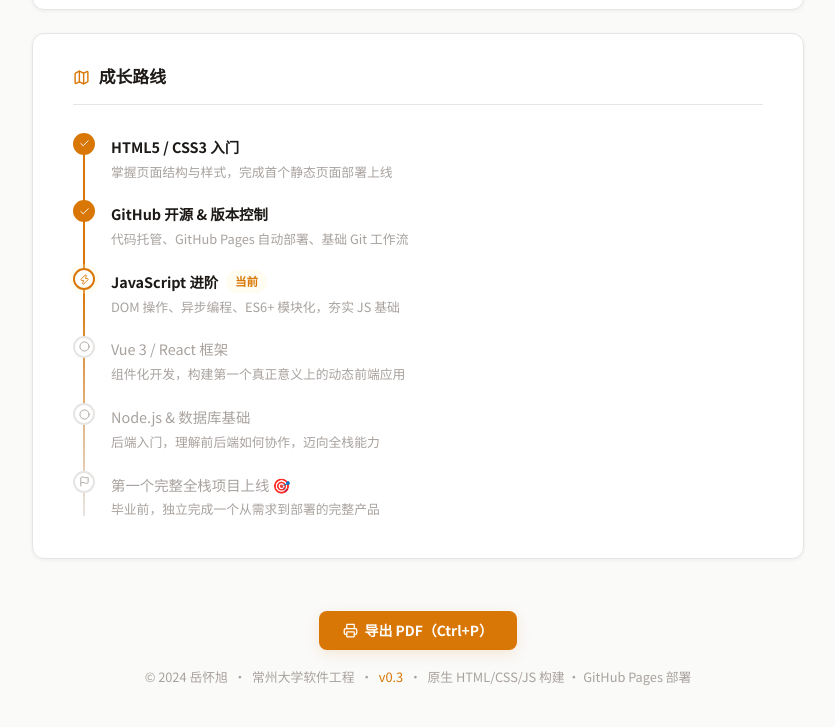
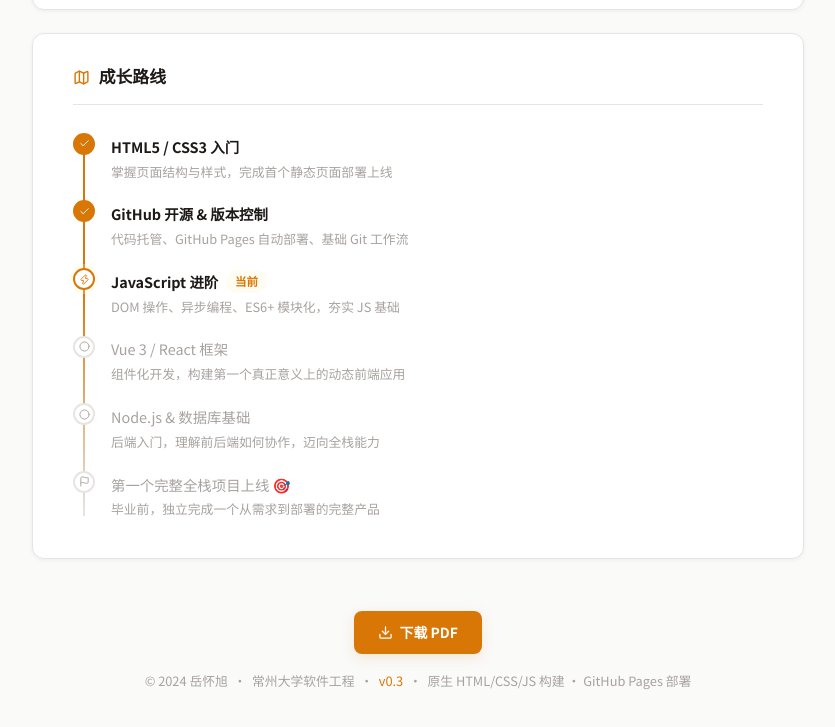
Before and after one commit to user-ty134/user-ty134.github.io, a plain HTML site: page index.html in a window 1280 px wide. Shown: the part 1682-2409 px from the top of the page, without its empty margins (222-1057 px from the left). Drawn offline with nearby package versions, Linux system fonts and the light colour scheme.

Commit message:
Change print button to download PDF link
Replaced print button with a download link for PDF.

```diff
--- a/index.html
+++ b/index.html
@@ -135,7 +135,7 @@
 
         /* ===== 一寸证件照（已放大） ===== */
         .avatar {
-            width: 110px;             /* 一寸照片放大宽度，5:7 比例 */
+            width: 110px;
             height: 154px;
             border-radius: 6px;
             object-fit: cover;
@@ -439,6 +439,7 @@
             cursor: pointer; margin-bottom: 1rem;
             box-shadow: 0 4px 14px var(--accent-glow);
             transition: transform 0.2s, box-shadow 0.2s;
+            text-decoration: none; /* 清除 <a> 下划线 */
         }
         .print-btn:hover {
             transform: translateY(-2px);
@@ -725,10 +726,12 @@
 
     <!-- ===== FOOTER ===== -->
     <footer class="footer anim d7">
-        <button class="print-btn" onclick="window.print()">
-            <i data-lucide="printer" style="width:15px;height:15px;"></i>
-            导出 PDF（Ctrl+P）
-        </button>
+        <!-- 🔽 修改为下载 PDF 链接 -->
+        <a class="print-btn" href="resume.pdf" download="岳怀旭_简历.pdf">
+            <i data-lucide="download" style="width:15px;height:15px;"></i>
+            下载 PDF
+        </a>
+        <!-- 🔼 以上为修改部分 -->
         <p>
             © 2024 岳怀旭 &nbsp;·&nbsp; 常州大学软件工程 &nbsp;·&nbsp;
             <em>v0.3</em> &nbsp;·&nbsp; 原生 HTML/CSS/JS 构建 · GitHub Pages 部署
```
